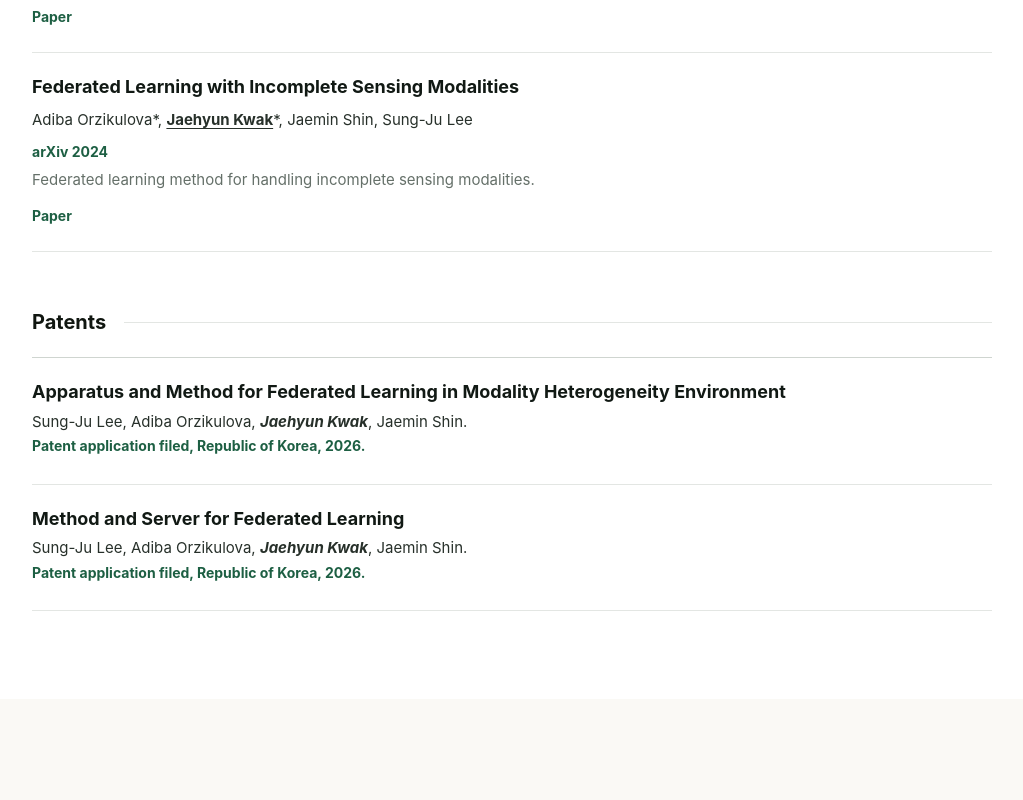
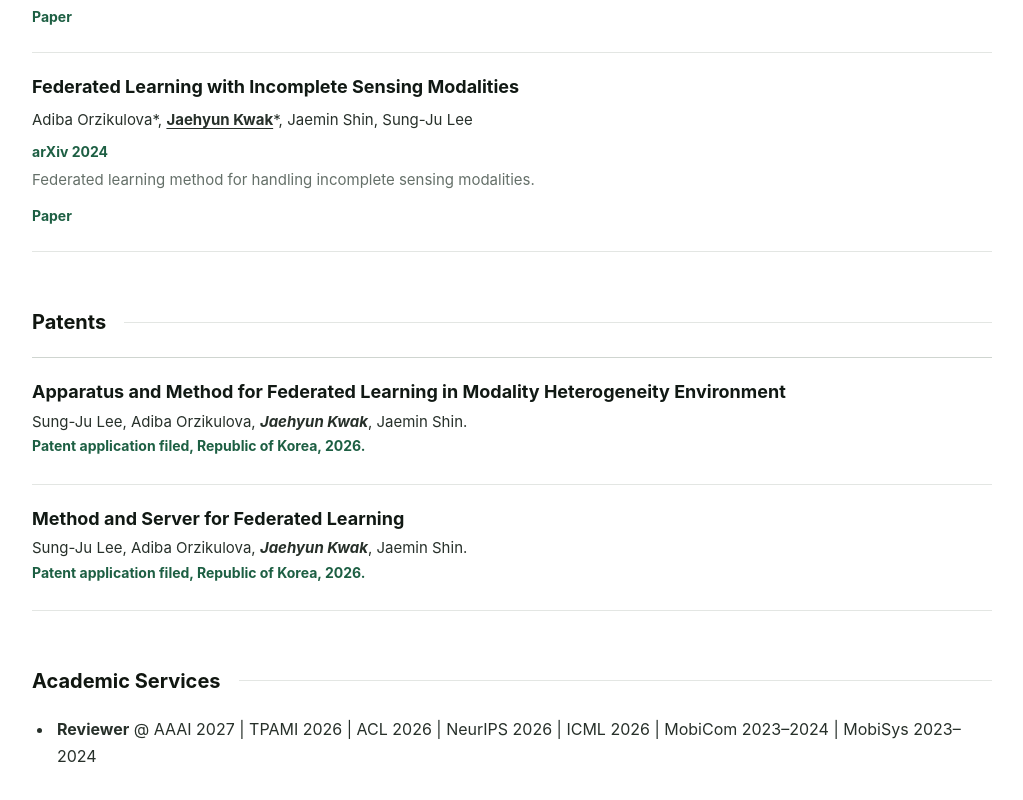
Before and after one commit to jaehyun-kwak/jaehyun-kwak.github.io, a React (Vite) app: page / in a window 1280 px wide. Shown: the part 1826-2626 px from the top of the page, without its empty margins (128-1151 px from the left). Before the commit the page ends 2525 px from the top, so only its background shows below. Built offline with nearby package versions, Linux system fonts and the light colour scheme.

Commit message:
Add academic services section

```diff
--- a/src/App.css
+++ b/src/App.css
@@ -354,6 +354,17 @@ h2 {
   line-height: 1.45;
 }
 
+.academic-services-list {
+  margin: 0;
+  padding-left: 22px;
+}
+
+.academic-services-list li {
+  padding-left: 3px;
+  color: #27302a;
+  line-height: 1.7;
+}
+
 @media (max-width: 900px) {
   .about {
     grid-template-columns: 1fr;
--- a/src/App.jsx
+++ b/src/App.jsx
@@ -1,12 +1,19 @@
 import { useEffect, useState } from "react";
 import "./App.css";
-import { profile, news, publications, patents } from "./data";
+import {
+  profile,
+  news,
+  publications,
+  patents,
+  academicServices,
+} from "./data";
 
 const navSections = [
   { id: "about", label: "About" },
   { id: "news", label: "News" },
   { id: "research", label: "Research" },
   { id: "patents", label: "Patents" },
+  { id: "academic-services", label: "Academic Services" },
 ];
 
 function useActiveSection() {
@@ -248,6 +255,20 @@ function Patents() {
   );
 }
 
+function AcademicServices() {
+  return (
+    <section id="academic-services">
+      <SectionTitle>Academic Services</SectionTitle>
+
+      <ul className="academic-services-list">
+        <li>
+          <strong>Reviewer</strong> @ {academicServices.join(" | ")}
+        </li>
+      </ul>
+    </section>
+  );
+}
+
 export default function App() {
   const activeSection = useActiveSection();
 
@@ -259,6 +280,7 @@ export default function App() {
         <News />
         <Research />
         <Patents />
+        <AcademicServices />
       </main>
     </>
   );
--- a/src/data.js
+++ b/src/data.js
@@ -104,3 +104,13 @@ export const patents = [
     status: "Patent application filed, Republic of Korea, 2026.",
   },
 ];
+
+export const academicServices = [
+  "AAAI 2027",
+  "TPAMI 2026",
+  "ACL 2026",
+  "NeurIPS 2026",
+  "ICML 2026",
+  "MobiCom 2023–2024",
+  "MobiSys 2023–2024",
+];
```
